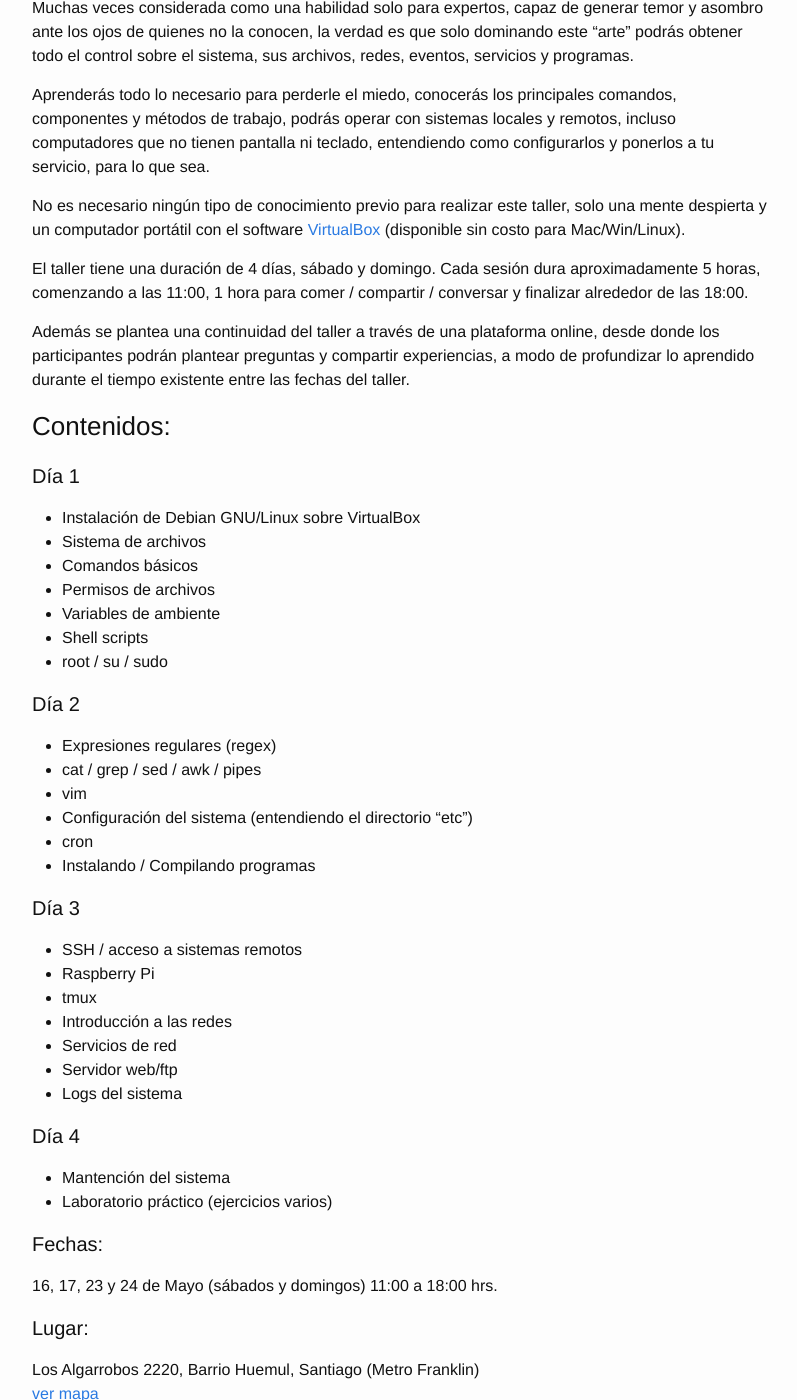
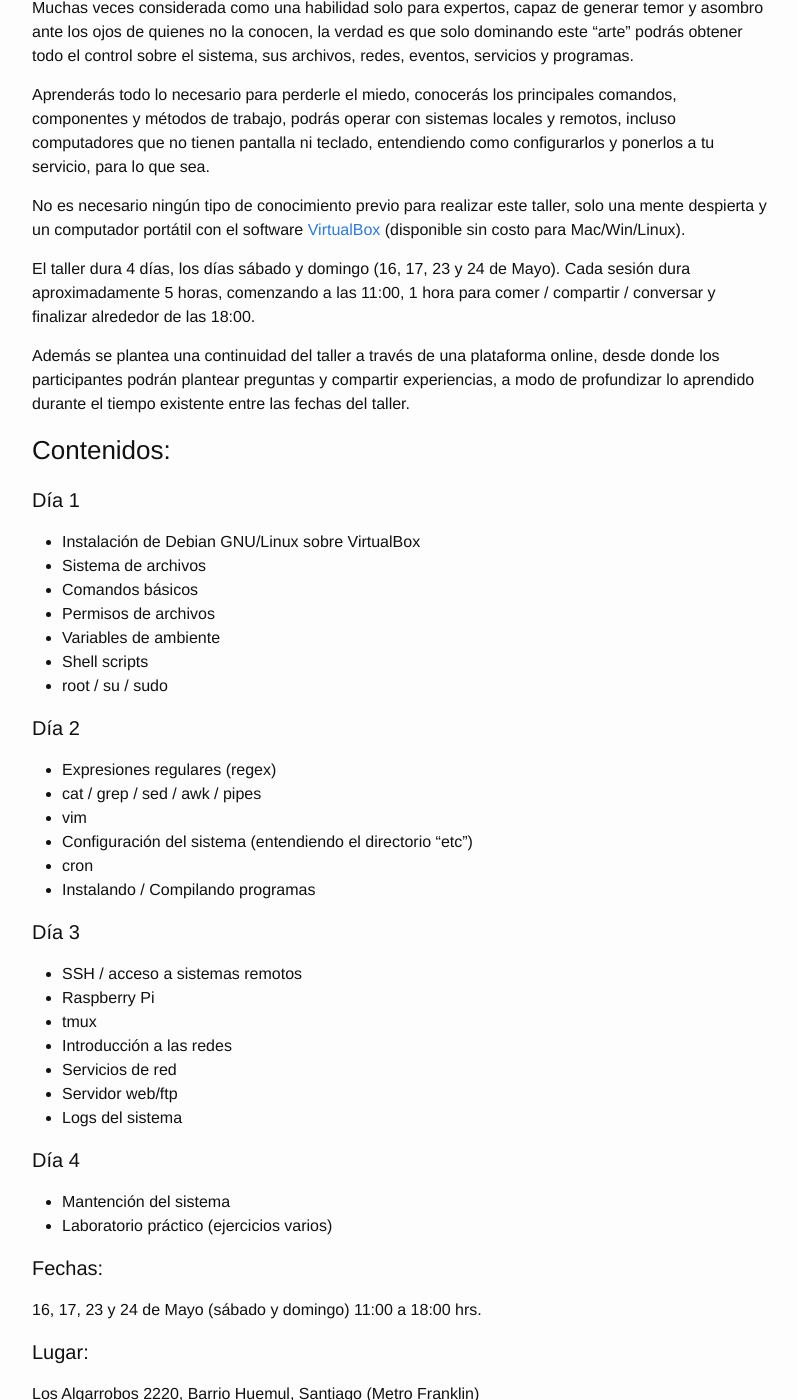
Before and after one commit to resistlab/resistlab, a Jekyll site: the page built from _posts/2015-04-23-taller-linux_cli.md, in a window 1280 px wide and 1400 px high, scrolled down 1203 px. Shown: the whole window, without its empty margins (238-1035 px from the left). Built offline with Jekyll 4.4.1, drawn with Linux system fonts in a browser that asks for light colours; comment, search, counter and statistics services are not loaded.

Commit message:
cambio descripcion de fechas taller cli

```diff
--- a/_posts/2015-04-23-taller-linux_cli.md
+++ b/_posts/2015-04-23-taller-linux_cli.md
@@ -23,7 +23,7 @@ Aprenderás todo lo necesario para perderle el miedo, conocerás los principales
 
 No es necesario ningún tipo de conocimiento previo para realizar este taller, solo una mente despierta y un computador portátil con el software [VirtualBox](http://www.virtualbox.org) (disponible sin costo para Mac/Win/Linux).
 
-El taller tiene una duración de 4 días, sábado y domingo. Cada sesión dura aproximadamente 5 horas, comenzando a las 11:00, 1 hora para comer / compartir / conversar y finalizar alrededor de las 18:00.
+El taller dura 4 días, los días sábado y domingo (16, 17, 23 y 24 de Mayo). Cada sesión dura aproximadamente 5 horas, comenzando a las 11:00, 1 hora para comer / compartir / conversar y finalizar alrededor de las 18:00.
 
 Además se plantea una continuidad del taller a través de una plataforma online, desde donde los participantes podrán plantear preguntas y compartir experiencias, a modo de profundizar lo aprendido durante el tiempo existente entre las fechas del taller.
 
@@ -60,7 +60,7 @@ Además se plantea una continuidad del taller a través de una plataforma online
 * Laboratorio práctico (ejercicios varios)
 
 ####Fechas:
-16, 17, 23 y 24 de Mayo (sábados y domingos)
+16, 17, 23 y 24 de Mayo (sábado y domingo)
 11:00 a 18:00 hrs.
 
 ####Lugar:
```
Also changed, not shown: 1 other file.
